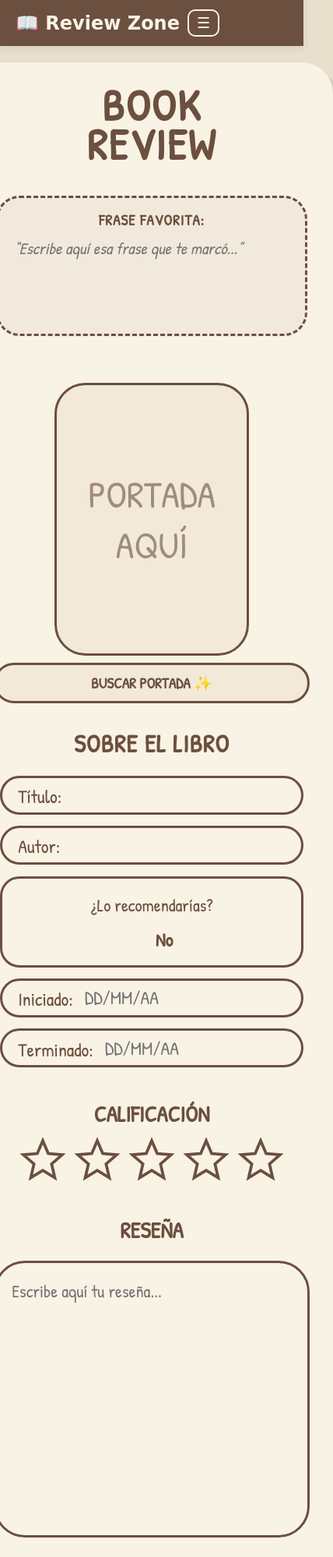
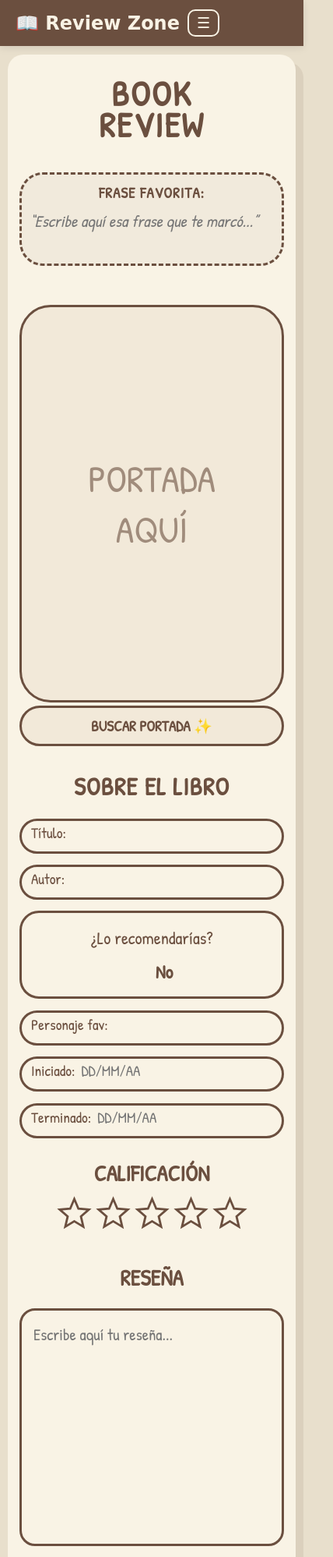
Before and after one commit to BrianDeveloper/book-review-app, a plain HTML site: page index.html in a window 390 px wide. Shown: the top 1997 px of the page at 78% size, 428 px wide, since content can reach past the window. Drawn offline with nearby package versions, Linux system fonts and the light colour scheme; a web font is replaced by a local one.

Commit message:
Mejoras de diseño responsive, corrección de visibilidad de botones y nuevo campo de personaje favorito

```diff
--- a/index.css
+++ b/index.css
@@ -390,14 +390,14 @@ body {
 
 .pill-input {
     display: flex;
-    align-items: center; /* Centered vertically for better click feel */
+    align-items: flex-start; /* Permite que el contenedor crezca hacia abajo */
     background-color: transparent;
     border: 3px solid var(--border-color);
     border-radius: 25px;
-    padding: 0 20px; /* Vertical padding removed to let inputs fill height */
+    padding: 12px 20px; /* Añade padding vertical */
     gap: 15px;
     transition: all 0.2s ease;
-    cursor: text; /* Indica que es clickeable */
+    cursor: text;
     min-height: 50px;
 }
 
@@ -405,7 +405,7 @@ body {
     font-size: 1.5rem;
     white-space: nowrap;
     line-height: 1.4;
-    padding-top: 4px; /* Manual alignment sync */
+    padding-top: 2px; /* Alineación con el primer renglón del textarea */
     margin: 0;
 }
 
@@ -421,12 +421,11 @@ body {
     resize: none;
     overflow: hidden;
     line-height: 1.4;
-    padding: 0;
+    padding: 2px 0 0 0; /* Un poco de padding arriba para alinear con label */
     margin: 0;
     word-break: break-word;
     white-space: pre-wrap;
-    height: 26px;
-    min-height: 26px;
+    min-height: 26px; /* Altura mínima de un renglón */
 }
 
 .pill-textarea-style {
@@ -783,55 +782,124 @@ body {
 
     /* Ajustes de layout general para vista vertical */
     body {
-        padding: 80px 10px 30px;
+        padding: 70px 10px 30px; /* Reducción de margen para dar más espacio */
+    }
+
+    .journal-page {
+        padding: 30px 15px; /* Menos padding lateral para que quepa más contenido */
+        border-radius: 20px;
+        width: 100%;
+        max-width: 100%;
     }
 
     .main-content {
         grid-template-columns: 1fr;
-        gap: 40px;
+        gap: 25px;
     }
 
-    .content-left,
-    .content-right {
+    .main-title {
+        font-size: 2.8rem;
+        word-break: break-all; /* Evita que títulos largos rompan el ancho */
+    }
+
+    .quote-container {
         width: 100%;
+        max-width: 100%;
+    }
+
+    .quote-box {
+        height: auto;
+        min-height: 120px;
+        padding: 10px;
     }
 
     .photo-box {
-        margin: 10px auto 25px auto;
+        width: 100%;
+        max-width: 100%; /* Permite que se encoja */
+        height: auto;
+        aspect-ratio: 2/3; /* Mantiene proporción sin altura fija */
+        margin: 0 auto 20px auto;
     }
 
     .about-section .pill-inputs {
         width: 100%;
         max-width: 100%;
+        padding-inline: 0;
+    }
+
+    .pill-input {
+        padding: 0 12px;
+        gap: 8px;
+        min-height: 45px;
+        width: 100%;
+    }
+
+    .pill-input label,
+    .pill-input input,
+    .pill-input textarea {
+        font-size: 1.2rem;
+    }
+
+    /* ESTRELLAS: Factor crítico de desbordamiento */
+    .star-rating {
+        gap: 5px;
+    }
+
+    .star-cell {
+        width: 45px; /* Reducido de 60px para que 5 quepan en ~250px */
+        height: 45px;
+    }
+
+    .star-svg {
+        width: 45px;
+        height: 45px;
     }
 
     .review-box {
         height: auto;
-        min-height: 350px;
+        min-height: 300px;
+        border-radius: 20px;
+        width: 100%;
     }
 
     .review-box textarea {
-        font-size: 1.4rem;
-        line-height: 32px;
-        background-position: 0 20px;
-        background-size: 100% 32px;
-        padding: 20px;
+        font-size: 1.3rem; /* Ligeramente más pequeño */
+        line-height: 30px;
+        background-position: 0 18px;
+        background-size: 100% 30px;
+        padding: 15px;
     }
 
     .music-section {
         margin-top: 10px;
+        padding: 12px;
+        width: 100%;
     }
 
-    /* Botones de acción uno debajo del otro */
+    .music-input-group {
+        flex-direction: column;
+        width: 100%;
+    }
+
+    #music-link {
+        width: 100%;
+    }
+
+    /* Botones de acción */
     .action-footer {
         flex-direction: column;
         align-items: stretch;
-        gap: 0.75rem;
+        gap: 0.8rem;
+        padding: 0 10px;
+        margin-top: 20px;
+        width: 100%;
     }
 
     .share-btn {
         width: 100%;
         justify-content: center;
+        font-size: 1.1rem;
+        padding: 10px 15px;
     }
 
     /* Navbar colapsable */
--- a/index.html
+++ b/index.html
@@ -78,6 +78,10 @@
                                     <input type="checkbox" id="recommend" class="journal-checkbox" required="true">
                                     <span class="checkbox-label" id="recommend-text">No</span>
                                 </label>
+                            </div>
+                            <div class="pill-input">
+                                <label for="fav-character">Personaje fav:</label>
+                                <textarea id="fav-character" rows="1"></textarea>
                             </div>
                             <div class="pill-input">
                                 <label for="start-date">Iniciado:</label>
@@ -194,7 +198,7 @@
 
     <div class="action-footer">
         <button type="button" id="save-review-btn" class="share-btn save-btn" style="display: none;">GUARDAR EN MIS LIBROS 💾</button>
-        <button type="button" id="share-whatsapp-btn" class="share-btn">COPIAR AL PORTAPAPELES 📋</button>
+        <button type="button" id="share-whatsapp-btn" class="share-btn" style="display: none;">COPIAR AL PORTAPAPELES 📋</button>
     </div>
 
     <!-- Modales de Autenticación -->
--- a/script.js
+++ b/script.js
@@ -1119,10 +1119,8 @@ document.addEventListener('DOMContentLoaded', () => {
 
 
         // Botones visibles solo con sesión iniciada
-
-        if (saveReviewBtn) saveReviewBtn.style.display = user ? 'block' : 'none';
-
-        if (shareBtn) shareBtn.style.display = user ? 'inline-flex' : 'none';
+        if (saveReviewBtn) saveReviewBtn.style.setProperty('display', user ? 'block' : 'none', 'important');
+        if (shareBtn) shareBtn.style.setProperty('display', user ? 'inline-flex' : 'none', 'important');
 
         if (user && userDisplay) {
 
@@ -1444,7 +1442,9 @@ document.addEventListener('DOMContentLoaded', () => {
 
                 music_link: musicLink.value,
 
-                music_info: JSON.stringify(currentTrackInfo)
+                music_info: JSON.stringify(currentTrackInfo),
+
+                fav_character: document.getElementById('fav-character')?.value.trim() || ''
 
             };
 
@@ -1614,6 +1614,12 @@ document.addEventListener('DOMContentLoaded', () => {
 
 
 
+        const fc = document.getElementById('fav-character');
+
+        if (fc) fc.value = review.fav_character || '';
+
+
+
         editingReviewId = review.id; // Marcamos que estamos editando este ID
 
         setRating(review.rating || 0);
@@ -1972,7 +1978,7 @@ document.addEventListener('DOMContentLoaded', () => {
 
         if (authorInput) authorInput.value = '';
 
-        const fields = ['review-text', 'fav-quote', 'start-date', 'end-date'];
+        const fields = ['review-text', 'fav-quote', 'start-date', 'end-date', 'fav-character'];
 
         fields.forEach(id => {
 
@@ -2068,12 +2074,9 @@ document.addEventListener('DOMContentLoaded', () => {
 
 
 
-            // Mostrar botón de guardar
-
+            // Mostrar botón de guardar solo si hay sesión
             if (saveReviewBtn) {
-
-                saveReviewBtn.style.display = 'block';
-
+                saveReviewBtn.style.setProperty('display', currentUser ? 'block' : 'none', 'important');
             }
 
 
@@ -2576,7 +2579,7 @@ document.addEventListener('DOMContentLoaded', () => {
 
 
 
-    ['title', 'author', 'fav-quote', 'auth-username', 'review-text'].forEach(id => {
+    ['title', 'author', 'fav-quote', 'auth-username', 'review-text', 'fav-character'].forEach(id => {
 
         const ta = document.getElementById(id);
 
```
